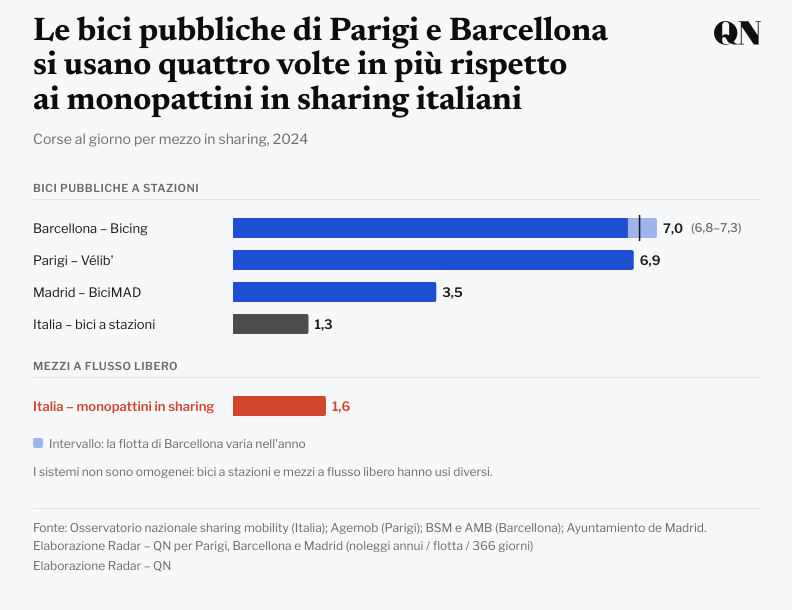
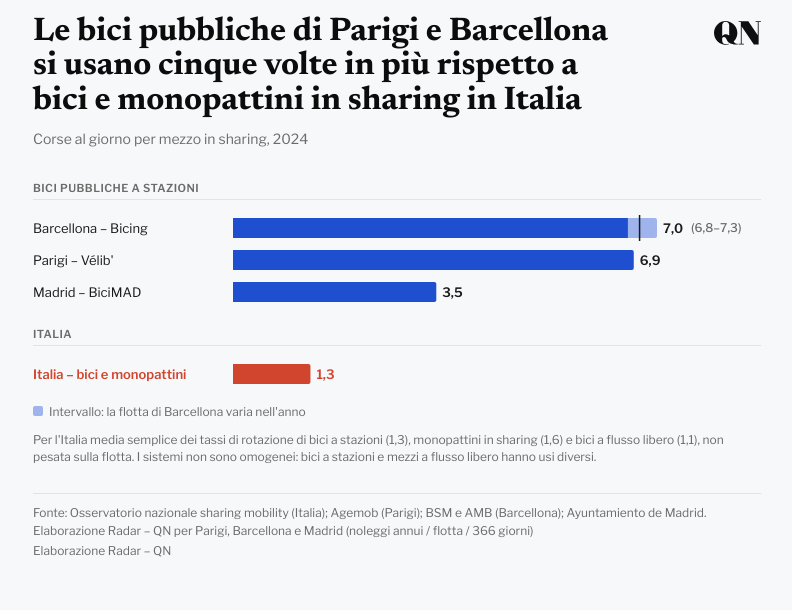
Before and after one commit to lorenzobuonarosa/biciclette_sharing, a plain HTML site: page rotazione/index.html in a window 1280 px wide. Shown: the whole page, without its empty margins (243-1035 px from the left). Drawn offline with nearby package versions, Linux system fonts and the light colour scheme.

Commit message:
Dataviz 4: una sola barra per l'Italia, media di bici e monopattini
Co-Authored-By: Claude Opus 5.5 <noreply@anthropic.com>
Claude-Session: https://claude.ai/code/session_01UxLrDi2FTCrEHvYSDK9wcz

```diff
--- a/data/rotazione.csv
+++ b/data/rotazione.csv
@@ -2,5 +2,6 @@ voce;gruppo;corse_giorno;min;max;calcolo;fonte
 Parigi – Vélib';Bici pubbliche a stazioni;6,9;;;49,1 milioni di corse, flotta media 19.400 bici;Agemob, Vélib' en chiffres, gennaio 2025
 Barcellona – Bicing;Bici pubbliche a stazioni;7,0;6,8;7,3;18,9 milioni di usi, flotta tra 7.108 e 7.608 bici;"BSM, Memòria de sostenibilitat 2024; AMB"
 Madrid – BiciMAD;Bici pubbliche a stazioni;3,5;;;9,95 milioni di viaggi, 7.735 bici;Ayuntamiento de Madrid, Carta de Servicios bicimad 2025
-Italia – bici a stazioni;Bici pubbliche a stazioni;1,3;;;tasso di rotazione pubblicato;Osservatorio nazionale sharing mobility, 9° Rapporto, p65
-Italia – monopattini in sharing;Mezzi a flusso libero;1,6;;;tasso di rotazione pubblicato;Osservatorio nazionale sharing mobility, 9° Rapporto, p72
+Italia – bici a stazioni;Italia;1,3;;;tasso di rotazione pubblicato;Osservatorio nazionale sharing mobility, 9° Rapporto, p65
+Italia – monopattini in sharing;Italia;1,6;;;tasso di rotazione pubblicato;Osservatorio nazionale sharing mobility, 9° Rapporto, p72
+Italia – bici a flusso libero;Italia;1,1;;;tasso di rotazione pubblicato;Osservatorio nazionale sharing mobility, 9° Rapporto, p65
--- a/rotazione/index.html
+++ b/rotazione/index.html
@@ -20,13 +20,13 @@
 <body>
 <main class="radar">
   <header>
-    <h1 class="r-title" id="title">Le bici pubbliche di Parigi e Barcellona si usano quattro volte in più rispetto ai monopattini in sharing italiani</h1>
+    <h1 class="r-title" id="title">Le bici pubbliche di Parigi e Barcellona si usano cinque volte in più rispetto a bici e monopattini in sharing in Italia</h1>
     <p class="r-sub">Corse al giorno per mezzo in sharing, 2024</p>
   </header>
 
   <figure class="r-chart" id="chart"></figure>
   <div class="r-key"><span><i class="sw sw--range"></i>Intervallo: la flotta di Barcellona varia nell'anno</span></div>
-  <p class="r-note">I sistemi non sono omogenei: bici a stazioni e mezzi a flusso libero hanno usi diversi.</p>
+  <p class="r-note"><span id="note-ita"></span> I sistemi non sono omogenei: bici a stazioni e mezzi a flusso libero hanno usi diversi.</p>
 
   <footer class="r-foot">
     <span>Fonte: Osservatorio nazionale sharing mobility (Italia); Agemob (Parigi); BSM e AMB (Barcellona); Ayuntamiento de Madrid. Elaborazione Radar – QN per Parigi, Barcellona e Madrid (noleggi annui / flotta / 366 giorni)</span>
@@ -43,6 +43,14 @@
     var data = rows.map(function (r, i) {
       return { voce: r.voce, gruppo: r.gruppo, v: R.num(r.corse_giorno), min: R.num(r.min), max: R.num(r.max), calcolo: r.calcolo, fonte: r.fonte, i: i };
     });
+    // Italia: una sola barra, media semplice dei tassi delle righe del gruppo "Italia" (non pesata sulla flotta)
+    var parts = data.filter(function (d) { return d.gruppo === "Italia"; });
+    var itaV = d3.mean(parts, function (d) { return d.v; });
+    var focus = {
+      voce: "Italia – bici e monopattini", gruppo: "Italia", v: itaV, min: null, max: null, parts: parts,
+      fonte: "Osservatorio nazionale sharing mobility, 9° Rapporto, p65 e p72", i: 999
+    };
+    data = data.filter(function (d) { return d.gruppo !== "Italia"; }).concat([focus]);
     var groups = [];
     data.forEach(function (d) { if (groups.indexOf(d.gruppo) < 0) groups.push(d.gruppo); });
     // ordine dal valore più alto dentro ogni gruppo (a parità, l'ordine del CSV)
@@ -51,17 +59,16 @@
       ordered = ordered.concat(data.filter(function (d) { return d.gruppo === gname; })
         .sort(function (a, b) { return b.v - a.v || a.i - b.i; }));
     });
-    function isIT(d) { return /^Italia/.test(d.voce); }
-    var focus = data.find(function (d) { return /^Italia/.test(d.voce) && /monopattini/i.test(d.voce); });
-    function color(d) { return d === focus ? "var(--red)" : isIT(d) ? "var(--grey-dark)" : "var(--blue)"; }
+    function color(d) { return d === focus ? "var(--red)" : "var(--blue)"; }
 
-    // controllo del titolo sui dati: Parigi e Barcellona contro i monopattini italiani
+    // titolo calcolato: Parigi e Barcellona contro la media italiana (parte intera del rapporto)
     var par = data.find(function (d) { return /^Parigi/.test(d.voce); });
     var bcn = data.find(function (d) { return /^Barcellona/.test(d.voce); });
-    var ratio = Math.min(par.v, bcn.v) / focus.v;
-    var n = Math.floor(ratio);
-    // numero calcolato: parte intera del rapporto (oggi 4,3 per Parigi, 4,4 per Barcellona)
-    d3.select("#title").text("Le bici pubbliche di Parigi e Barcellona si usano " + NUM[n] + " volte in più rispetto ai monopattini in sharing italiani");
+    var n = Math.floor(Math.min(par.v, bcn.v) / focus.v);
+    d3.select("#title").text("Le bici pubbliche di Parigi e Barcellona si usano " + NUM[n] + " volte in più rispetto a bici e monopattini in sharing in Italia");
+    d3.select("#note-ita").text("Per l'Italia media semplice dei tassi di rotazione di " +
+      (function (l) { return l.slice(0, -1).join(", ") + " e " + l[l.length - 1]; })(parts.map(function (d) { return d.voce.replace(/^Italia – /, "") + " (" + f1(d.v) + ")"; })) +
+      ", non pesata sulla flotta.");
 
     var host = document.getElementById("chart");
     var tip = R.tooltip(host);
@@ -159,12 +166,12 @@
           ticks.classed("is-dimmed", function (q) { return q !== d; });
           vals.classed("is-dimmed", function (q) { return q !== d; });
           rlab.classed("is-dimmed", function (q) { return q !== d; });
-          var rows = [["Gruppo", d.gruppo]];
+          var rows = d.parts ? d.parts.map(function (q) { return [q.voce.replace(/^Italia – /, ""), f1(q.v)]; }) : [["Gruppo", d.gruppo]];
           if (d.min != null) rows.push(["Intervallo", f1(d.min) + "–" + f1(d.max)]);
           tip.show(R.tipHTML({
             title: d.voce, value: f1(d.v), unit: "corse al giorno per mezzo",
             rows: rows,
-            note: "Calcolo: " + d.calcolo + (/^Italia|^Berlino/.test(d.voce) ? "." : "; corse annue / flotta / 366 giorni.") +
+            note: (d.parts ? "Media semplice dei tassi di rotazione pubblicati, non pesata sulla flotta." : "Calcolo: " + d.calcolo + "; corse annue / flotta / 366 giorni.") +
               (d.min != null ? " L'intervallo dipende dalla flotta, che nel 2024 varia tra il minimo e il massimo indicati." : "") +
               "<br>Fonte: " + d.fonte
           }), Math.min(x(d.max || d.v) + m.left, W - 40), yPos.get(d) + m.top);
```
Also changed, not shown: index.html (+1 -1 lines), 1 other file.
